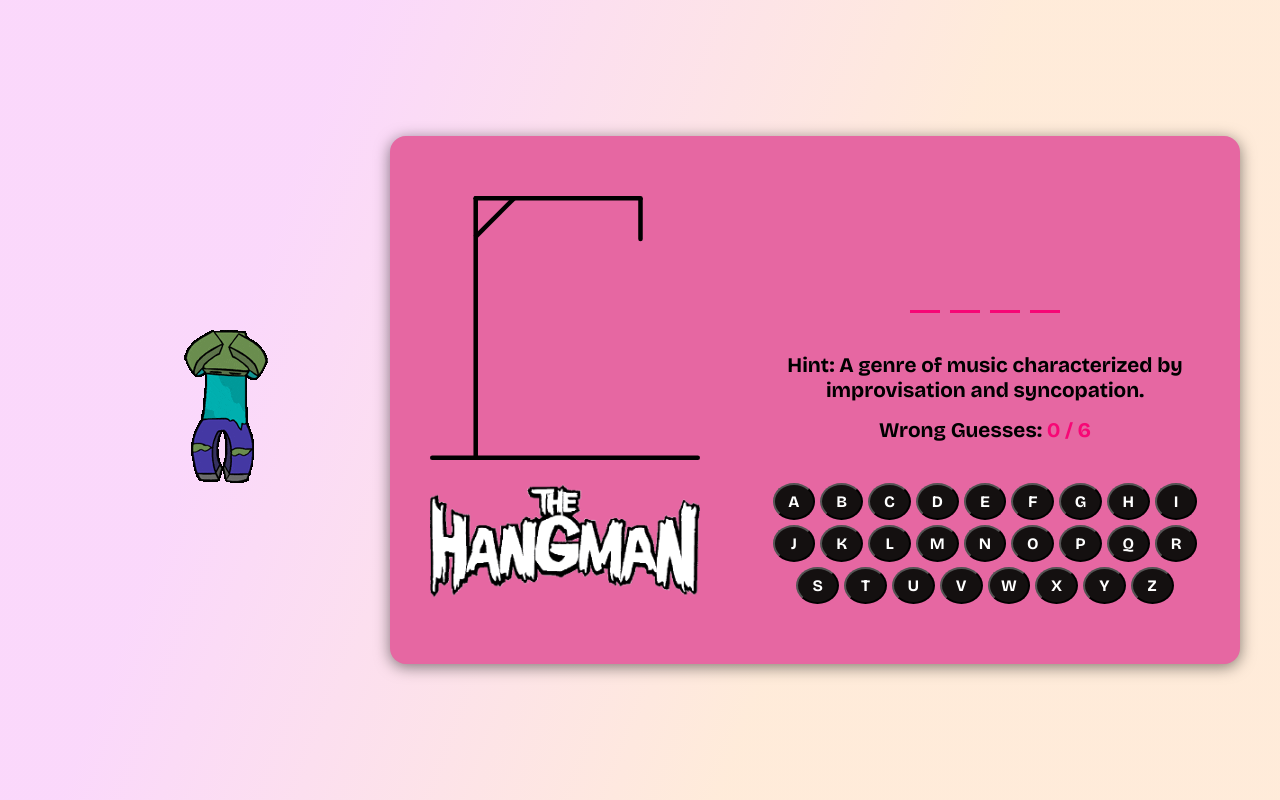
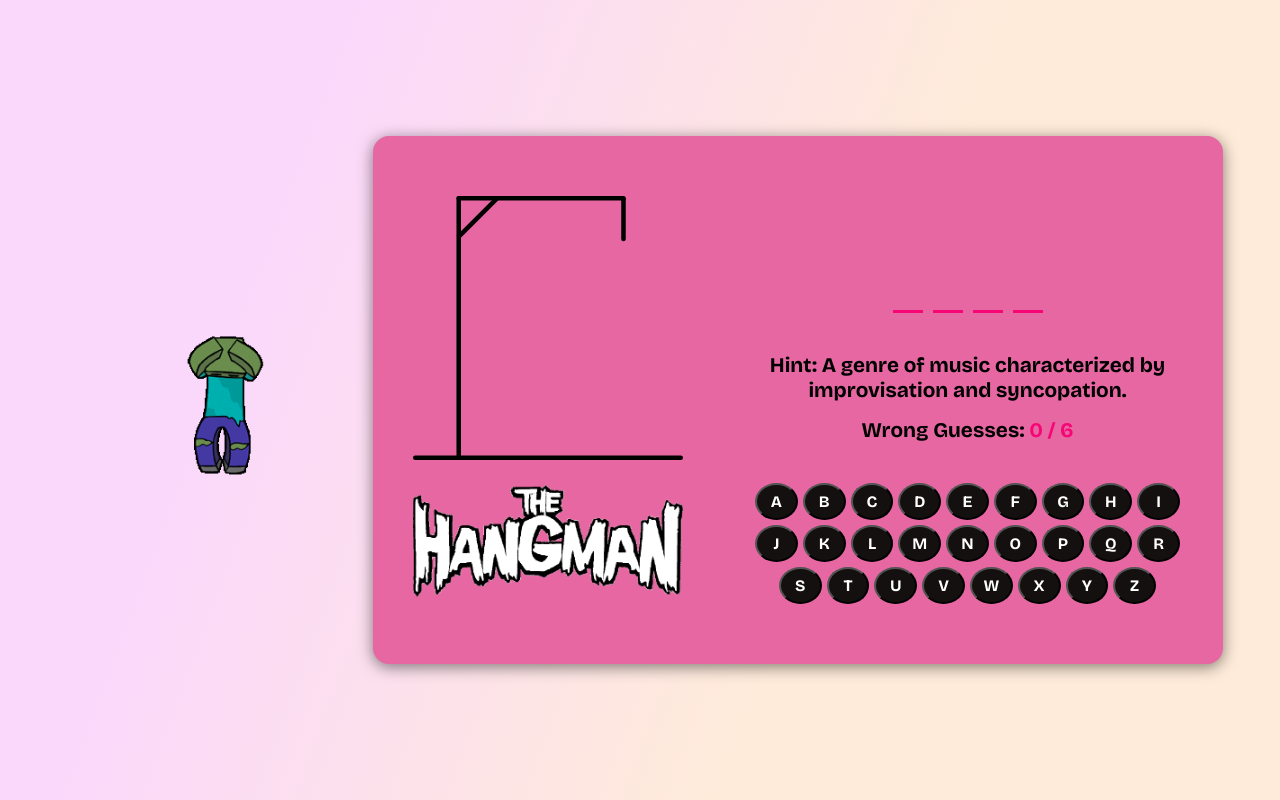
Before and after one commit to Wandeyajet/the-hangman-game, a plain HTML site: page index.html in a window 1280 px wide. Drawn offline with nearby package versions, Linux system fonts and the light colour scheme.

Commit message:
zombie image
made zombie image display none for mobile vie

```diff
--- a/styles.css
+++ b/styles.css
@@ -175,12 +175,16 @@ padding: 7px;
 .game-modal button {
     padding: 12px 23px;
 }
+   .zombie-img{
+        width: 25%;
+    }
 
-@media (max-width: 950px) {
+@media (max-width: 1000px) {
     .zombie-img{
         display: none;
     }
 }
+
 @media (max-width: 782px) {
     .container {
         flex-direction: column;
```
